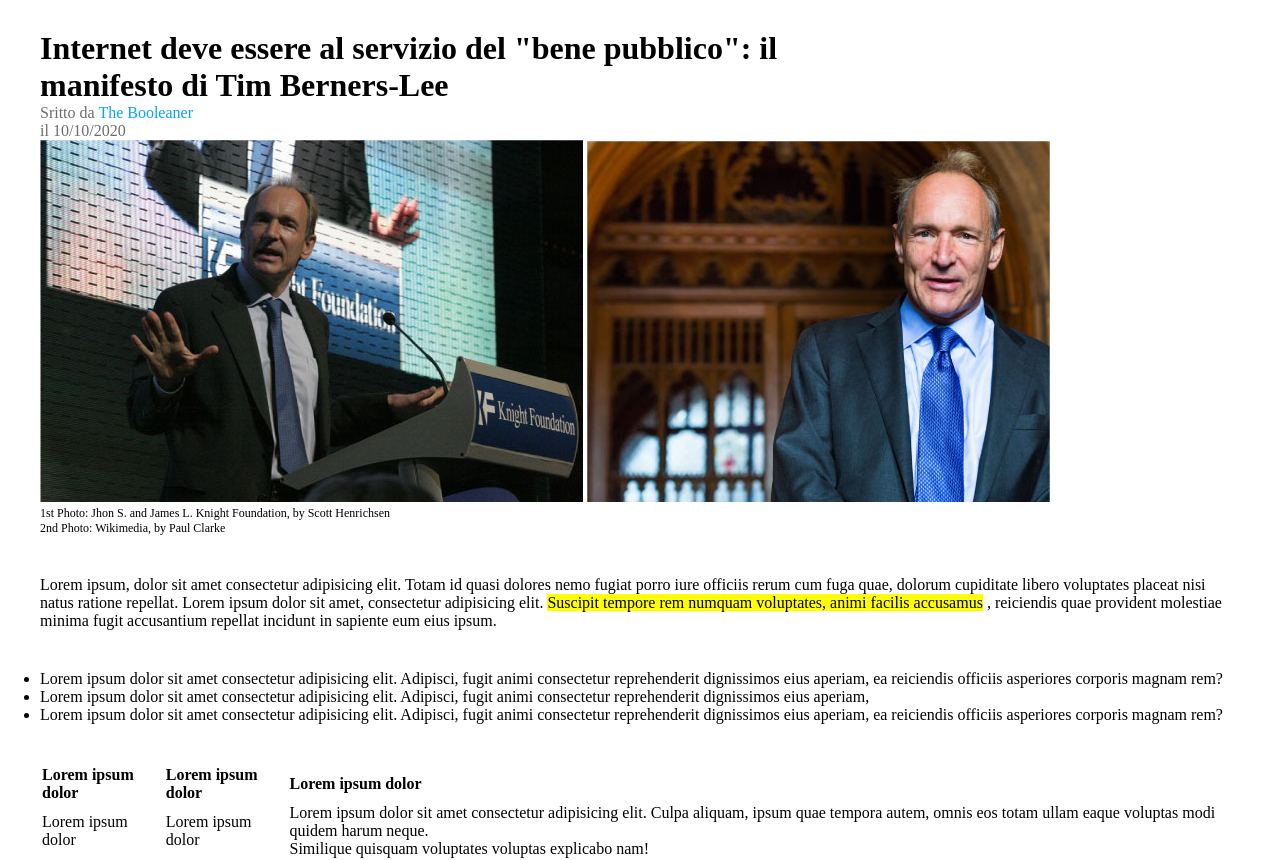
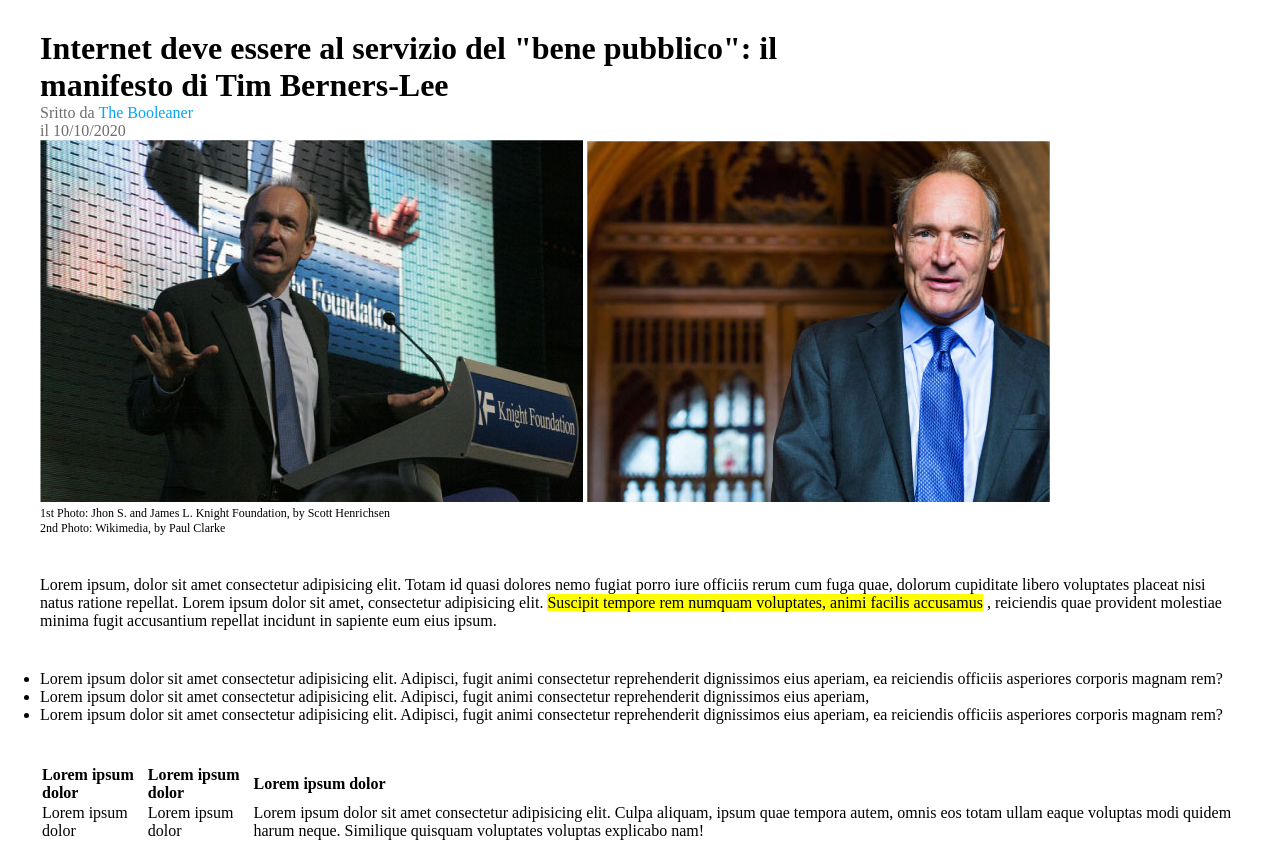
Before and after one commit to RobyLedda94/html-css-booleaner, a plain HTML site: page index.html in a window 1280 px wide. Shown: the part 150-1010 px from the top of the page. Drawn offline with Linux system fonts and the light colour scheme.

Commit message:
[UPD] try to add a table

```diff
--- a/index.html
+++ b/index.html
@@ -52,7 +52,7 @@
                         <tr>
                             <td>Lorem ipsum dolor</td>
                             <td>Lorem ipsum dolor</td>
-                            <td>Lorem ipsum dolor sit amet consectetur adipisicing elit. Culpa aliquam, ipsum quae tempora autem, omnis eos totam ullam eaque voluptas modi quidem harum neque. <br> Similique quisquam voluptates voluptas explicabo nam!</td>
+                            <td>Lorem ipsum dolor sit amet consectetur adipisicing elit. Culpa aliquam, ipsum quae tempora autem, omnis eos totam ullam eaque voluptas modi quidem harum neque. Similique quisquam voluptates voluptas explicabo nam!</td>
                         </tr>
                     </tbody>
                 </table>
```
